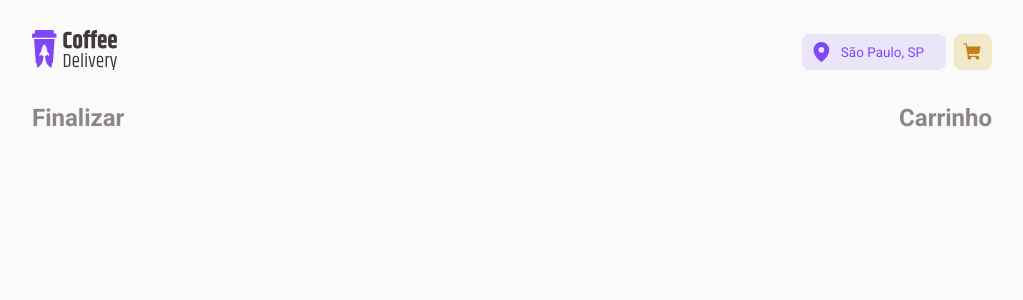
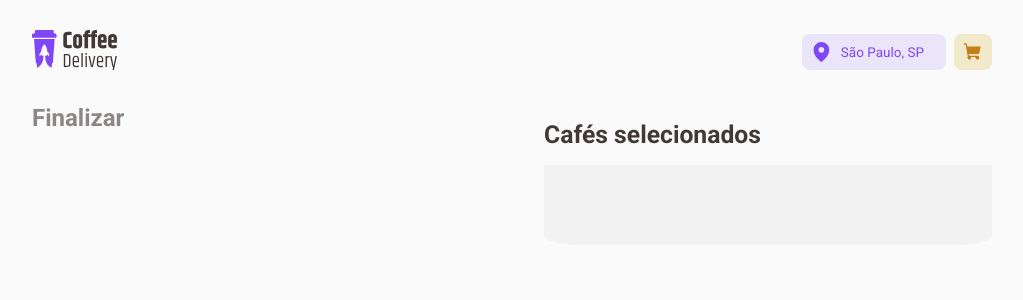
Before and after one commit to CaioScatolino/coffee-delivery-v2, a React (Vite) app: page /checkout in a window 1280 px wide. Shown: the top 300 px of the page, without its empty margins (128-1151 px from the left). Built offline with nearby package versions, Linux system fonts and the light colour scheme.

Commit message:
Iniciando Checkout

```diff
--- /dev/null
+++ b/src/Pages/Checkout/Selected/Components/CoffeeCardSelected/index.tsx
@@ -0,0 +1,23 @@
+import { useContext } from 'react'
+import { OrderContext } from '../../../../../contexts/OrderContext'
+import { CoffeeCardSelectedCotainer, InfoContainer } from './styles'
+
+interface CoffeeCardSelectedProps {
+  id: string
+}
+
+export function CoffeeCardSelected({ id }: CoffeeCardSelectedProps) {
+  const { coffees } = useContext(OrderContext)
+
+  const coffee = coffees.find((coffee) => coffee.id === id)
+
+  return (
+    <CoffeeCardSelectedCotainer>
+      <InfoContainer>
+        <img src={coffee?.coffeeImage} alt="" />
+        <p>{coffee?.name}</p>
+        <span>R$ {coffee ? coffee?.price.toFixed(2) : 0}</span>
+      </InfoContainer>
+    </CoffeeCardSelectedCotainer>
+  )
+}
--- /dev/null
+++ b/src/Pages/Checkout/Selected/Components/CoffeeCardSelected/styles.ts
@@ -0,0 +1,5 @@
+import styled from 'styled-components'
+
+export const CoffeeCardSelectedCotainer = styled.div``
+
+export const InfoContainer = styled.div``
--- a/src/Pages/Checkout/Selected/index.tsx
+++ b/src/Pages/Checkout/Selected/index.tsx
@@ -1,3 +1,26 @@
+import { useContext } from 'react'
+import { OrderContext } from '../../../contexts/OrderContext'
+import { CoffeeCardSelected } from './Components/CoffeeCardSelected'
+import { SelectedContainer, SelectedContainerMain } from './styles'
+
 export function Selected() {
-  return <h2>Carrinho</h2>
+  const { cart } = useContext(OrderContext)
+  return (
+    <SelectedContainer>
+      <h3>Cafés selecionados</h3>
+      <SelectedContainerMain>
+        {cart.map((item) => {
+          return (
+            <div key={item.id}>
+              <CoffeeCardSelected id={item.id}></CoffeeCardSelected>
+              <span>
+                {item.name} - {item.quantity}{' '}
+              </span>
+              <hr />
+            </div>
+          )
+        })}
+      </SelectedContainerMain>
+    </SelectedContainer>
+  )
 }
--- /dev/null
+++ b/src/Pages/Checkout/Selected/styles.ts
@@ -0,0 +1,29 @@
+import styled from 'styled-components'
+
+export const SelectedContainer = styled.div`
+  width: 28rem;
+  height: auto;
+  font-size: 1.32rem;
+
+  h3 {
+    color: ${(props) => props.theme['base-subtitle']};
+    margin: 1rem 0;
+  }
+`
+
+export const SelectedContainerMain = styled.main`
+  display: flex;
+  flex-direction: column;
+  align-items: center;
+  width: 100%;
+  background-color: ${(props) => props.theme['base-card']};
+  padding: 2.5rem;
+  border-bottom-left-radius: 10%;
+  border-bottom-right-radius: 10%;
+
+  hr {
+    width: 100%;
+    margin: 2rem 0;
+    border: 1px solid ${(props) => props.theme['base-button']};
+  }
+`
```
